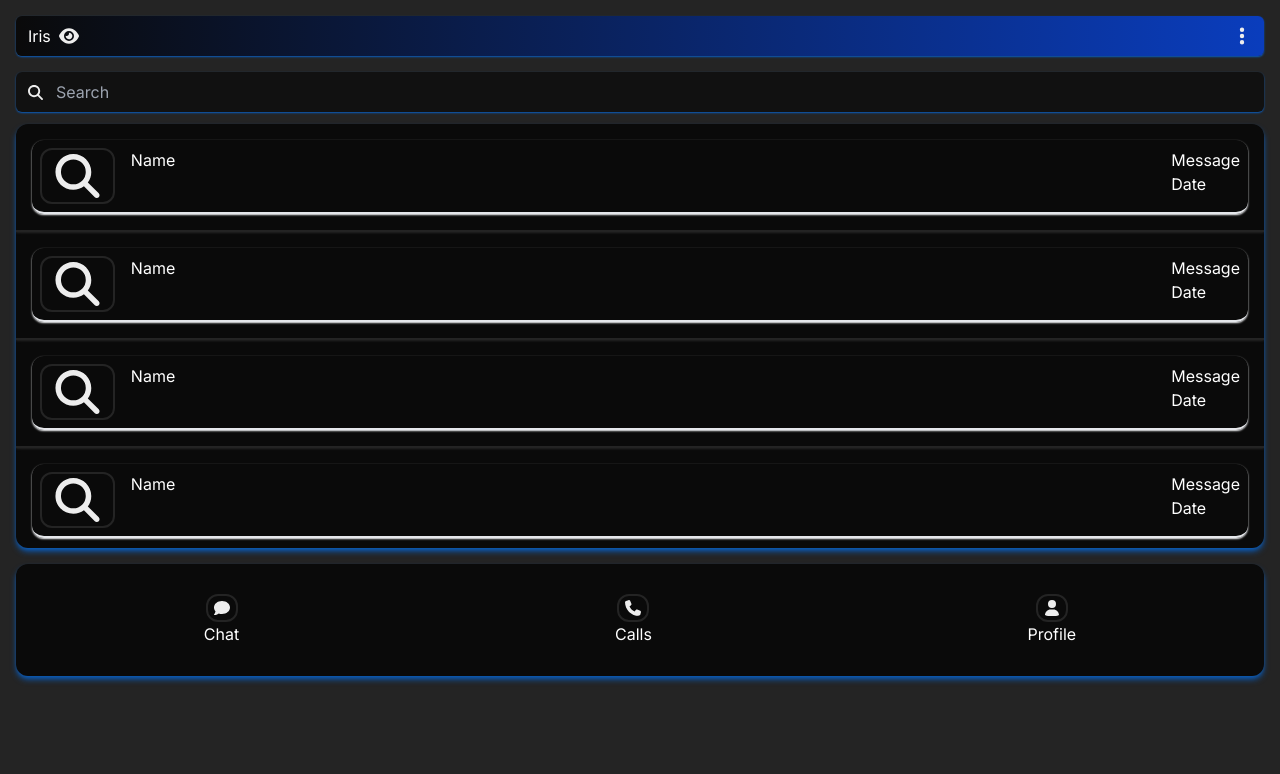
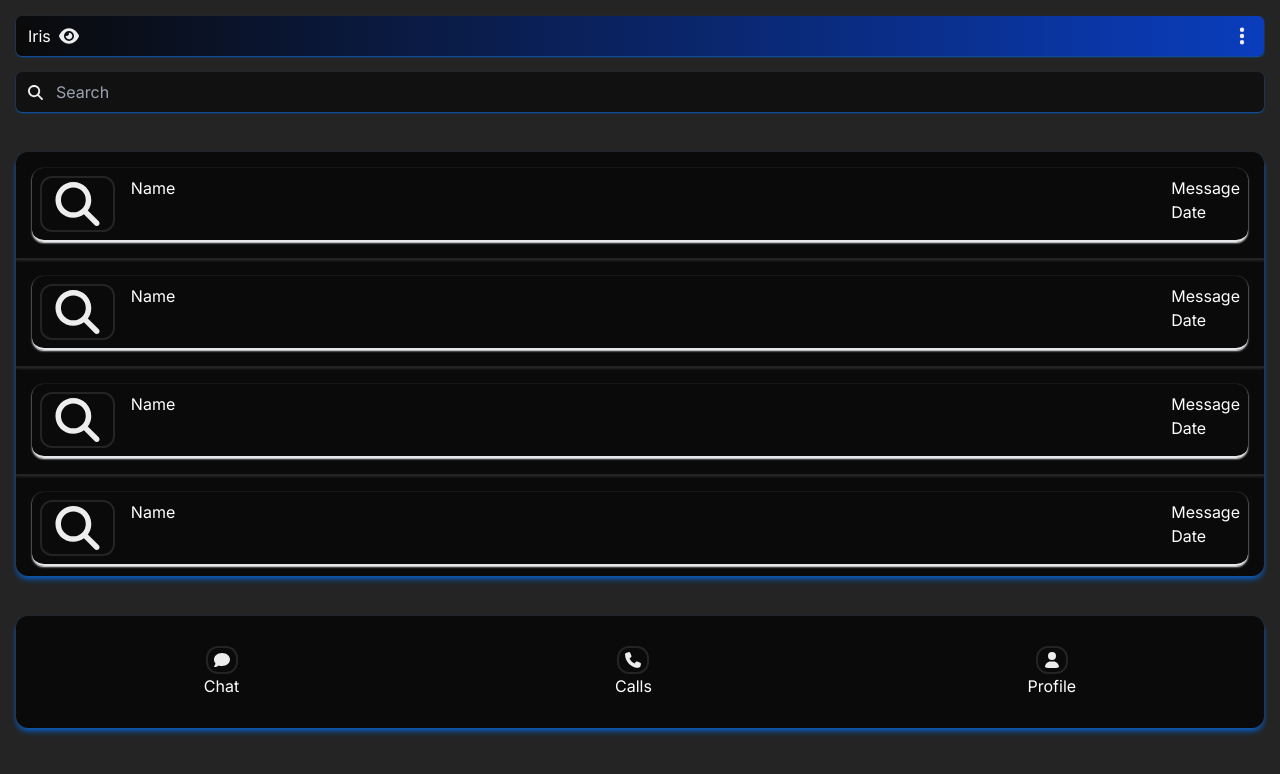
Before and after one commit to D-Atharv/Iris-ChatApp, a Next.js app: page /people in a window 1280 px wide. Shown: the top 774 px of the page. Built offline with nearby package versions, Linux system fonts and the light colour scheme.

Commit message:
adjusting ui

```diff
--- a/app/components/Middle.tsx
+++ b/app/components/Middle.tsx
@@ -9,7 +9,7 @@ const Middle = () => {
     };
 
     return (
-        <div className='p-4 pt-1 bg-c_line_gray '>
+        <div className='p-4 py-8 pb-10 bg-c_line_gray '>
             <div
                 className={`w-full bg-c_black rounded-xl shadow-c_blue shadow-md`}
                 style={containerStyle}>
```
